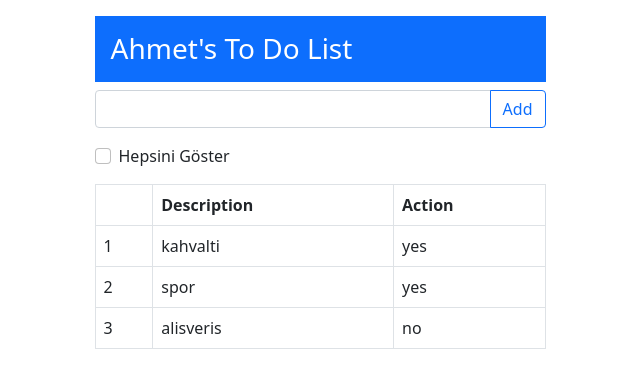
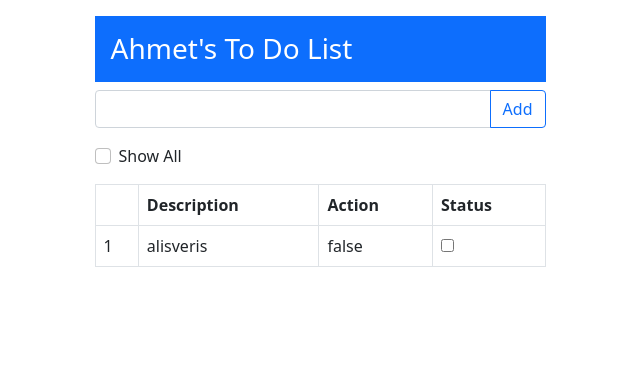
Before and after one commit to ahmetyanik/Angular, an Angular app in the folder todoapp/: page / in a window 1280 px wide. Shown: the top 388 px of the page, without its empty margins (320-960 px from the left). Built offline with nearby package versions, Linux system fonts and the light colour scheme.

Commit message:
Two way binding

```diff
--- a/todoapp/src/app/app.module.ts
+++ b/todoapp/src/app/app.module.ts
@@ -1,4 +1,5 @@
 import { NgModule } from '@angular/core';
+import { FormsModule } from '@angular/forms';
 import { BrowserModule } from '@angular/platform-browser';
 
 import { TodoComponent } from './todo/todo.component';
@@ -8,7 +9,8 @@ import { TodoComponent } from './todo/todo.component';
     TodoComponent,
   ],
   imports: [
-    BrowserModule
+    BrowserModule,
+    FormsModule
   ],
   providers: [],
   bootstrap: [TodoComponent]
--- a/todoapp/src/app/model.ts
+++ b/todoapp/src/app/model.ts
@@ -6,9 +6,9 @@ export class Model {
   constructor() {
     this.name = 'Ahmet';
     this.items = [
-      { description: 'kahvalti', action: 'yes' },
-      { description: 'spor', action: 'yes' },
-      { description: 'alisveris', action: 'no' },
+      { description: 'kahvalti', action: true },
+      { description: 'spor', action: true },
+      { description: 'alisveris', action: false },
     ];
   }
 }
--- a/todoapp/src/app/todo/todo.component.html
+++ b/todoapp/src/app/todo/todo.component.html
@@ -6,19 +6,20 @@
         <input #txtItem type="text" class="form-control" />
         <button
           class="btn btn-outline-primary"
-          (click)="addItem(txtItem.value); txtItem.value=''"
+          (click)="addItem(txtItem.value); txtItem.value = ''"
         >
           Add
         </button>
       </div>
       <div class="form-check mb-3">
         <input
+          [(ngModel)]="displayAll"
           type="checkbox"
           class="form-check-input"
           name=""
           id="displayAll"
         />
-        <label for="displayAll" class="form-check-label">Hepsini Göster</label>
+        <label for="displayAll" class="form-check-label">Show All</label>
       </div>
       <table class="table table-bordered">
         <thead>
@@ -26,6 +27,7 @@
             <th></th>
             <th>Description</th>
             <th>Action</th>
+            <th>Status</th>
           </tr>
         </thead>
         <tbody>
@@ -33,6 +35,7 @@
             <td>{{ i + 1 }}</td>
             <td>{{ item.description }}</td>
             <td>{{ item.action }}</td>
+            <td><input type="checkbox" [(ngModel)]="item.action" name="" id=""></td>
           </tr>
         </tbody>
       </table>
--- a/todoapp/src/app/todo/todo.component.ts
+++ b/todoapp/src/app/todo/todo.component.ts
@@ -7,18 +7,15 @@ import { Model } from '../model';
   styleUrls: ['./todo.component.css'],
 })
 export class TodoComponent {
+  displayAll: boolean = false;
+
   constructor() {}
 
   model = new Model();
-  /*
-  addItem(txtItem: any) {
-    console.log(txtItem.value);
-  }
-   */
 
   addItem(value: string) {
     value !== ''
-      ? this.model.items.push({ description: value, action: 'no' })
+      ? this.model.items.push({ description: value, action: false })
       : alert('Please type a to do!');
   }
 
@@ -27,6 +24,10 @@ export class TodoComponent {
   }
 
   getItems() {
-    return this.model.items;
+    if (this.displayAll) {
+      return this.model.items;
+    }
+
+    return this.model.items.filter((item) => !item.action);
   }
 }
--- a/todoapp/src/app/todoItem.ts
+++ b/todoapp/src/app/todoItem.ts
@@ -20,5 +20,5 @@
 
 export interface TodoItem {
   description: string;
-  action: string;
+  action: boolean;
 }
```
